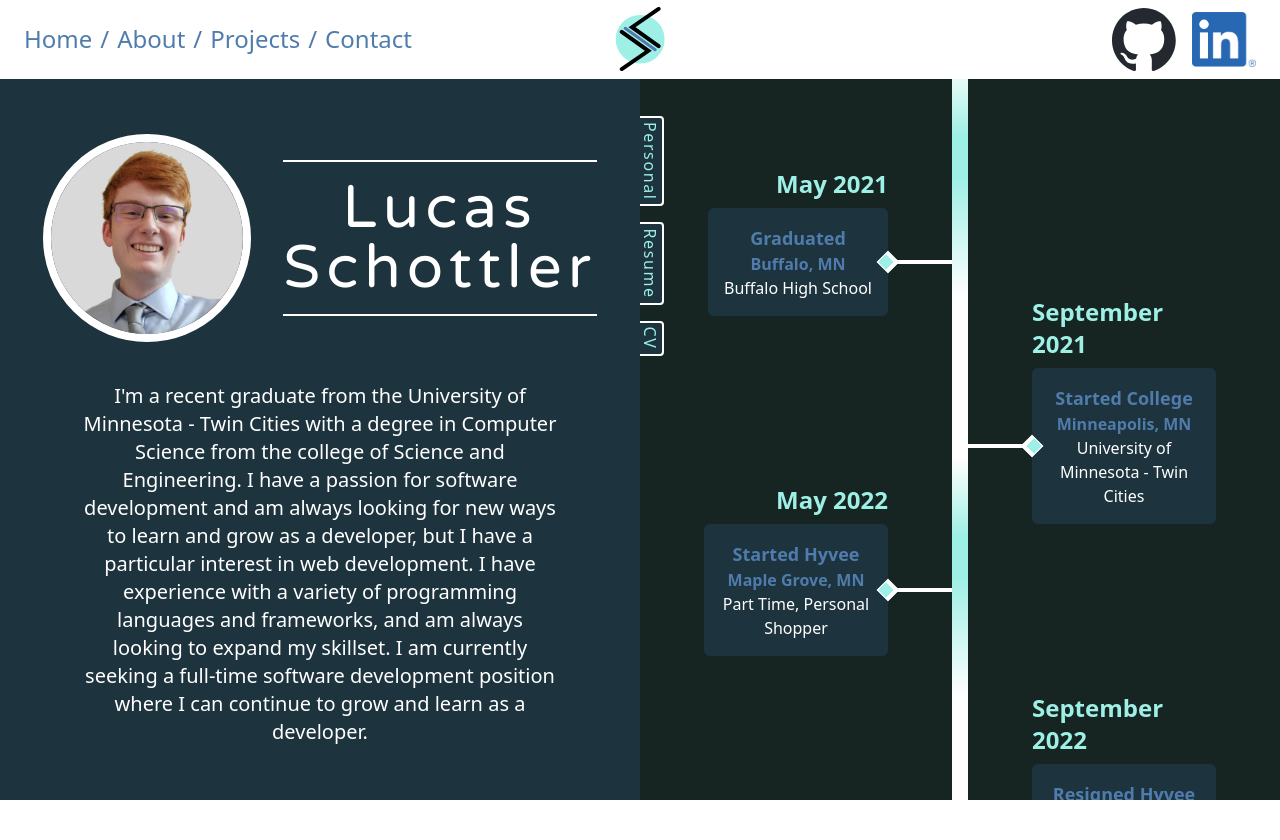
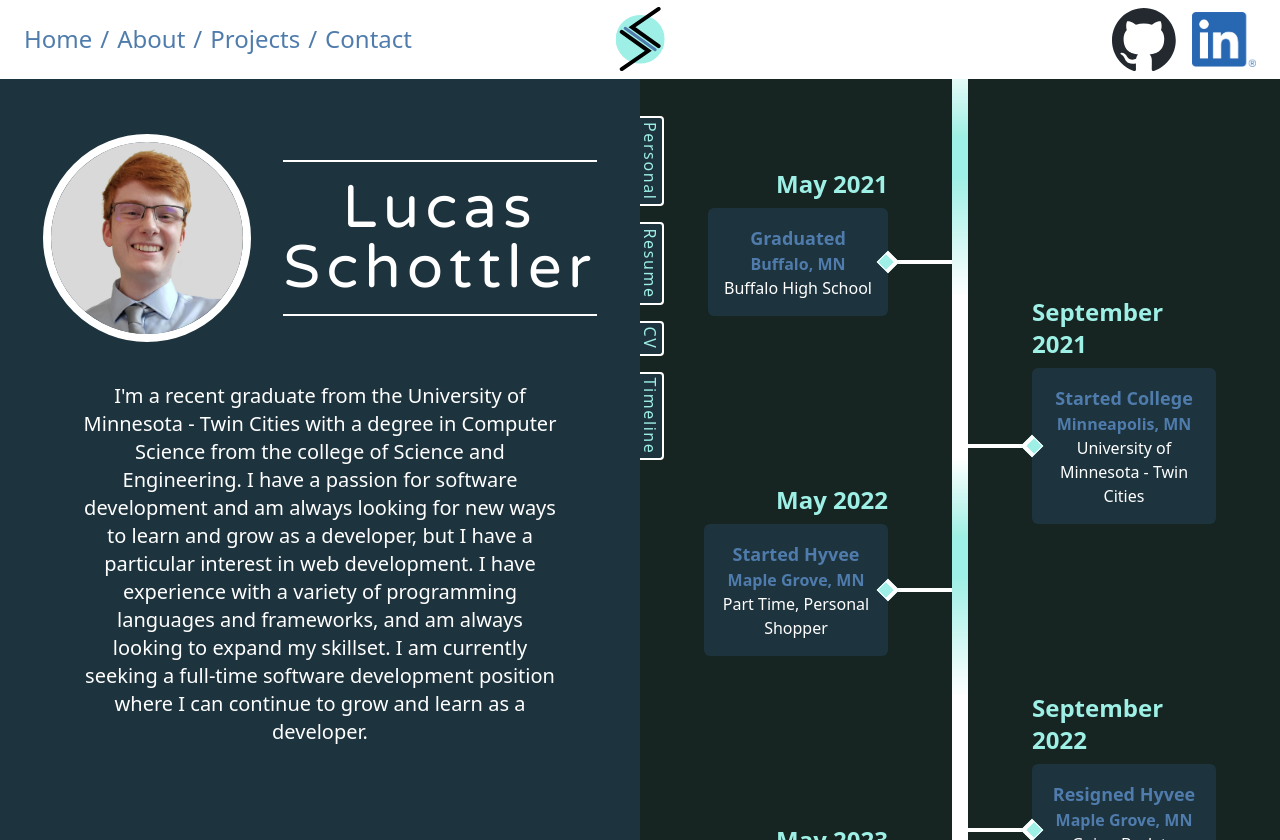
Before and after one commit to schottler3/portfolio, a Next.js app: page /about in a window 1280 px wide. Before the commit the page ends 800 px from the top, so only its background shows below. Built offline with nearby package versions, Linux system fonts and the light colour scheme.

Commit message:
Scroll fixes on about

```diff
--- a/src/app/about/page.tsx
+++ b/src/app/about/page.tsx
@@ -16,12 +16,13 @@ export default function About() {
 
   const timelineItems: TimelineItemType[] = timelineData;
   const [personal, setPersonal] = useState(false);
+  const [page, setPage] = useState('timeline');
 
   return (
-    <div className="bg-charcoal min-h-screen w-full max-h-screen overflow-y-auto">
+    <div className="bg-charcoal min-h-screen w-full max-h-screen">
     <Header />
-    <div className="flex flex-col md:grid md:grid-cols-2 bg-charcoal text-white text-center pt-10">
-      <div className="bg-navy max-h-full flex flex-col overflow-y-auto items-center justify-center">
+    <div className="flex flex-col md:grid md:grid-cols-2 bg-charcoal text-white text-center pt-10 overflow-y-auto">
+      <div className="bg-navy h-1/2-screen md:h-screen flex flex-col items-center justify-center pt-16 pb-16">
         <div className="justify-center flex">
           <div className="flex w-full items-center flex-col xl:flex-row xl:justify-start xl:gap-8">
             <img
@@ -55,14 +56,19 @@ export default function About() {
           <p onClick={() => setPersonal(!personal)} className="hover:bg-blue1  hover:text-white hover:border-aqua1">Professional</p>
           : <p onClick={() => setPersonal(!personal)} className="hover:bg-blue1  hover:text-white hover:border-aqua1">Personal</p>
         }
-          <p className="hover:bg-blue1 hover:text-white hover:border-aqua1">Resume</p>
-          <p className="hover:bg-blue1 hover:text-white hover:border-aqua1">CV</p>
+          <p onClick={() => setPage('resume')} className="hover:bg-blue1 hover:text-white hover:border-aqua1">Resume</p>
+          <p onClick={() => setPage('cv')} className="hover:bg-blue1 hover:text-white hover:border-aqua1">CV</p>
+          <p onClick={() => setPage('timeline')} className="hover:bg-blue1 hover:text-white hover:border-aqua1">Timeline</p>
         </div>
-        <div className="grid grid-cols-2 gap-x-4 w-full max-h-[50vh] md:max-h-[100vh] hide-scrollbar overflow-y-auto timeline-pulse">
+        {(() => {
+          switch(page) {
+            case 'timeline':
+              return (
+                <div className="grid grid-cols-2 gap-x-4 w-full max-h-[50vh] md:max-h-[100vh] hide-scrollbar overflow-y-scroll timeline-pulse" >
                   <div className="bg-charcoal w-full h-full">
                     {timelineItems.map(item => (
                       item.key % 2 === 0 && (
-                <div key={item.key} className="pt-16 md:pt-32 w-full flex flex-col items-center justify-around pb-10">
+                        <div key={item.key} className="pt-16 md:pt-32 w-full flex flex-col items-center justify-around pb-10 last:pb-32">
                           <TimelineItem
                             index={item.key}
                             date={item.date}
@@ -77,7 +83,7 @@ export default function About() {
                   <div className="bg-charcoal w-full h-full pt-32">
                     {timelineItems.map(item => (
                       item.key % 2 === 1 && (
-                <div key={item.key} className="pt-16 md:pt-32 w-full flex flex-col items-center pb-10">
+                        <div key={item.key} className="pt-16 md:pt-32 w-full flex flex-col items-center pb-10 last:pb-32">
                           <TimelineItem
                             index={item.key}
                             date={item.date}
@@ -90,6 +96,23 @@ export default function About() {
                     ))}
                   </div>
                 </div>
+              );
+            case 'resume':
+              return (
+                <div className="w-full max-h-[50vh] md:max-h-[100vh] overflow-y-auto">
+                  Resume
+                </div>
+              );
+            case 'cv':
+              return (
+                <div className="w-full max-h-[50vh] md:max-h-[100vh] overflow-y-auto">
+                  CV
+                </div>
+              );
+            default:
+              return null;
+          }
+        })()}
       </div>
     </div>
   </div>
```
Lines whose indentation alone changed are shown as unchanged.
